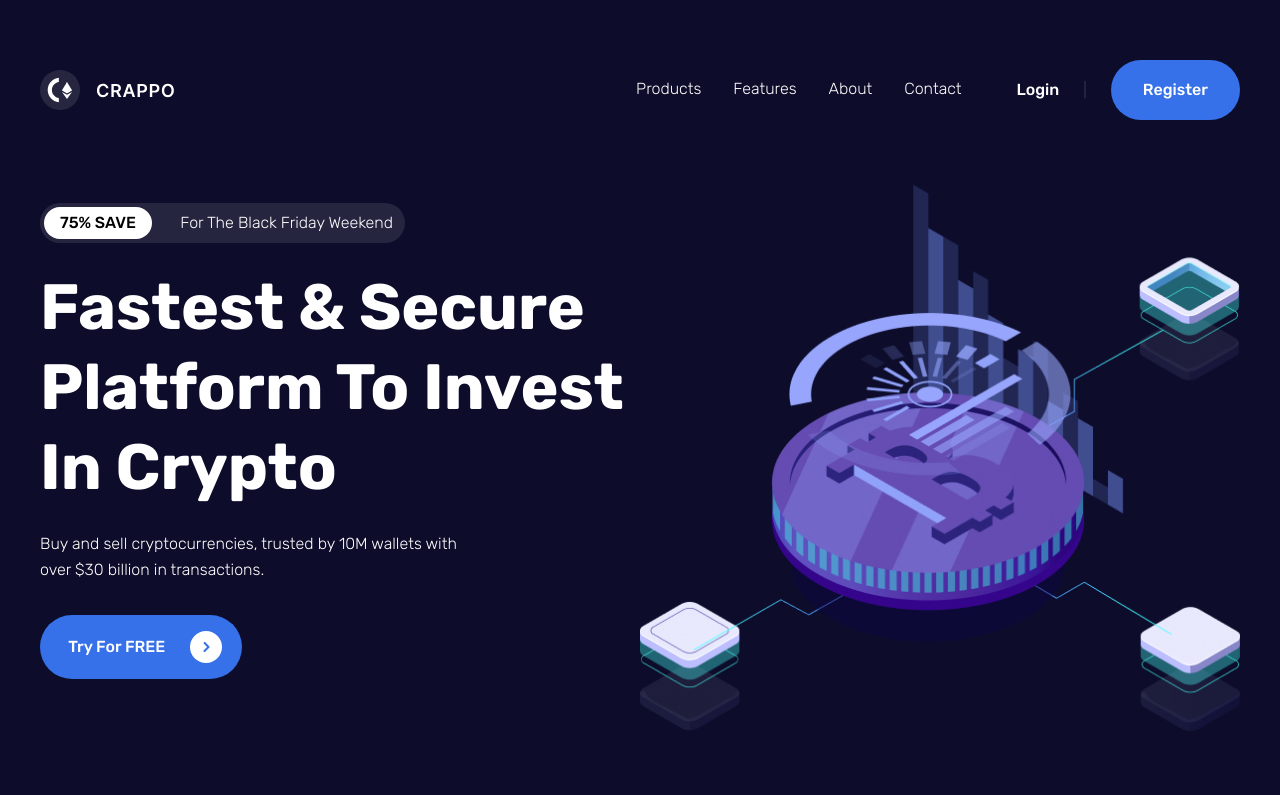
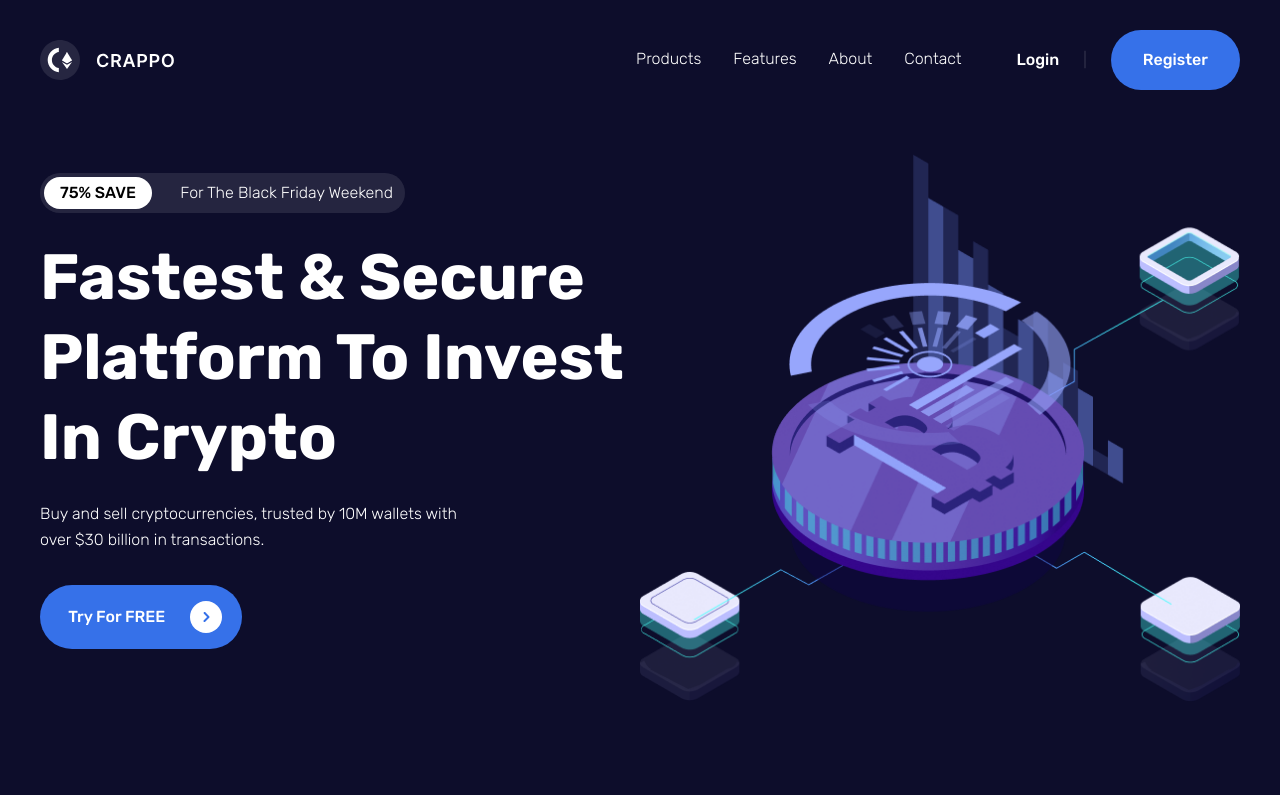
Before and after one commit to mehedi-pathan/cryptocurrency-landing-page-01, a React (Create React App) app: page / in a window 1280 px wide. Shown: the top 795 px of the page. Built offline with nearby package versions, Linux system fonts and the light colour scheme.

Commit message:
header modify

```diff
--- a/src/components/Header.jsx
+++ b/src/components/Header.jsx
@@ -8,7 +8,7 @@ import { CgMenuRight } from "react-icons/cg";
 
 const Header = ({ setNavMobile }) => {
   return (
-    <header className="py-[30px] lg:pt-[60px]">
+    <header className="py-[30px]">
       <div className="container mx-auto flex items-center justify-between">
         {/* logo */}
         <a href="##">
```
